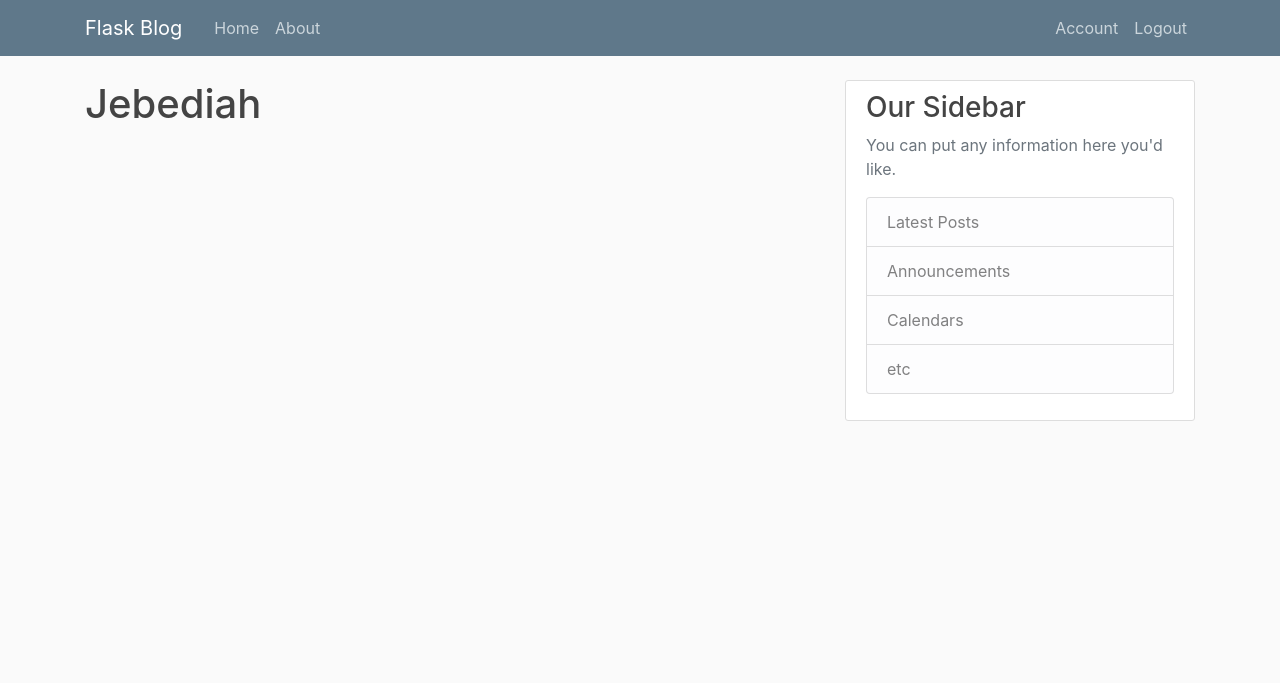
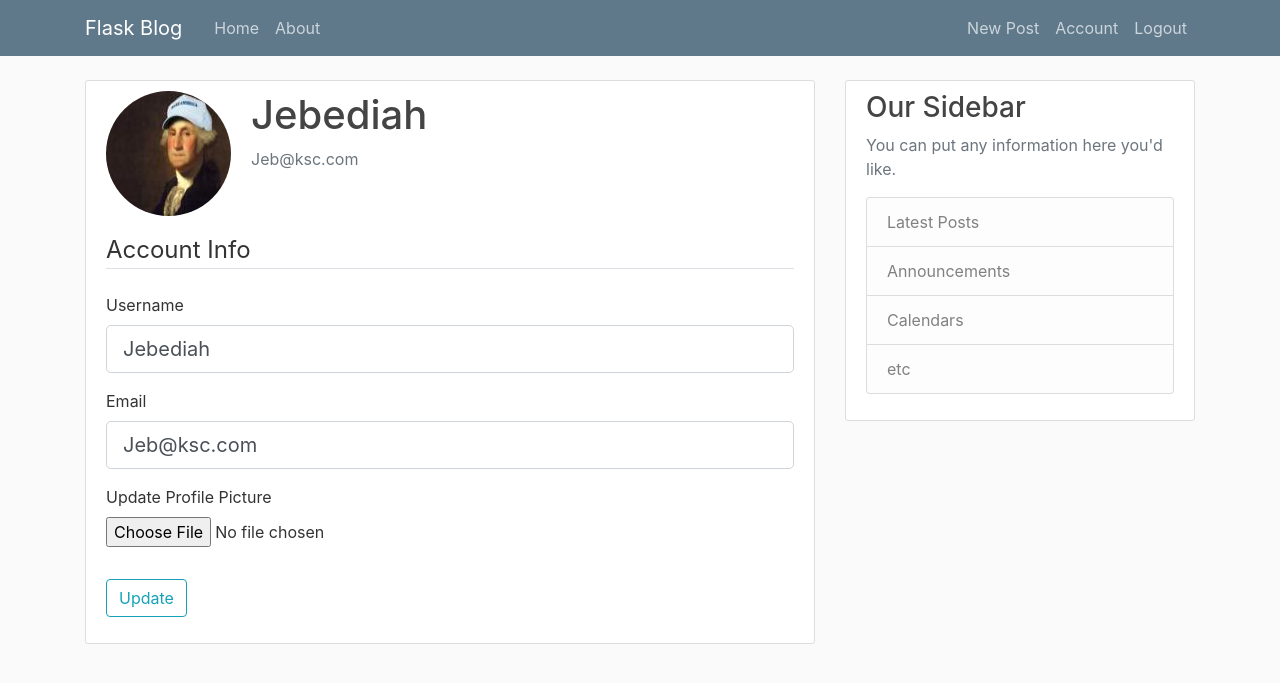
Before and after one commit to FlexibleToast/flask, a Flask app: page /account in a window 1280 px wide. Shown: the top 683 px of the page. Run offline with Flask 2, Linux system fonts and the light colour scheme; a user stored in the database is signed in; some libraries are stand-ins or nearby versions.

Commit message:
Create, Update, and Delete Posts

```diff
--- a/flaskblog/forms.py
+++ b/flaskblog/forms.py
@@ -1,5 +1,7 @@
 from flask_wtf import FlaskForm
-from wtforms import StringField, PasswordField, SubmitField, BooleanField
+from flask_wtf.file import FileField, FileAllowed
+from flask_login import current_user
+from wtforms import StringField, PasswordField, SubmitField, BooleanField, TextAreaField
 from wtforms.validators import DataRequired, Length, Email, EqualTo, ValidationError
 from flaskblog.models import User
 
@@ -22,7 +24,30 @@ class RegistrationForm(FlaskForm):
       raise ValidationError('Email already registered')
 
 class LoginForm(FlaskForm):
-  email = StringField('Email', validators=[DataRequired(), Email(),])
+  email = StringField('Email', validators=[DataRequired(), Email()])
   password = PasswordField('Password', validators=[DataRequired()])
   remember = BooleanField('Remember Me')
   submit = SubmitField('Login')
+
+class UpdateAccountForm(FlaskForm):
+  username = StringField('Username', validators=[DataRequired(), Length(min=2, max=20)])
+  email = StringField('Email', validators=[DataRequired(), Email(),])
+  picture = FileField('Update Profile Picture', validators=[FileAllowed(['jpeg', 'jpg', 'png'])])
+  submit = SubmitField('Update')
+
+  def validate_username(self, username):
+    if username.data != current_user.username:
+      user = User.query.filter_by(username=username.data).first()
+      if user:
+        raise ValidationError('Username already exists')
+
+  def validate_email(self, email):
+    if email.data != current_user.email:
+      user = User.query.filter_by(email=email.data).first()
+      if user:
+        raise ValidationError('Email already registered')
+
+class PostForm(FlaskForm):
+  title = StringField('Title', validators=[DataRequired()])
+  content = TextAreaField('Content', validators=[DataRequired()])
+  submit = SubmitField('Post')
--- a/flaskblog/routes.py
+++ b/flaskblog/routes.py
@@ -1,28 +1,16 @@
-from flask import render_template, url_for, flash, redirect, request
+import os
+import secrets
+from PIL import Image
+from flask import render_template, url_for, flash, redirect, request, abort
 from flaskblog import app, db, bcrypt
-from flaskblog.forms import RegistrationForm, LoginForm
+from flaskblog.forms import RegistrationForm, LoginForm, UpdateAccountForm, PostForm
 from flaskblog.models import User, Post
 from flask_login import login_user, logout_user, current_user, login_required
-
-# Test posts
-posts = [
-  {
-    'author': 'Jebediah Kerman',
-    'title': 'Snacks',
-    'content': "We didn't bring enough snacks.",
-    'date_posted': 'Aug 10, 2021'
-  },
-  {
-    'author': 'Valentina Kerman',
-    'title': 'Piloting',
-    'content': "Pro tip: Keep the pointy end up.",
-    'date_posted': 'Aug 15, 2021'
-  }
-]
 
 @app.route("/")
 @app.route("/home")
 def home():
+  posts = Post.query.all()
   return render_template('home.html', posts=posts)
 
 @app.route("/about")
@@ -63,7 +51,81 @@ def logout():
   logout_user()
   return redirect(url_for('home'))
 
-@app.route("/account")
+@app.route("/account", methods=['GET', 'POST'])
 @login_required
 def account():
-  return render_template('account.html', title="Account")
+  form = UpdateAccountForm()
+  if form.validate_on_submit():
+    if form.picture.data:
+      if current_user.image_file != 'default.jpg':
+        os.remove(os.path.join(app.root_path, 'static/profile_pics', current_user.image_file))
+      picture_file = save_picture(form.picture.data)
+      current_user.image_file = picture_file
+    current_user.username = form.username.data
+    current_user.email = form.email.data
+    db.session.commit()
+    flash('Your account has been updated', 'success')
+    return redirect(url_for('account'))
+  elif request.method == 'GET':
+    form.username.data = current_user.username
+    form.email.data = current_user.email
+  image_file = url_for('static', filename='profile_pics/' + current_user.image_file)
+  return render_template('account.html', title="Account", image_file=image_file, form=form)
+
+def save_picture(form_picture):
+  random_hex = secrets.token_hex(8)
+  _, f_ext = os.path.splitext(form_picture.filename)
+  picture_fn = random_hex + f_ext
+  picture_path = os.path.join(app.root_path, 'static/profile_pics', picture_fn)
+  output_size = (125, 125)
+  i = Image.open(form_picture)
+  i.thumbnail(output_size)
+  i.save(picture_path)
+  return picture_fn
+
+@app.route("/post/new", methods=['GET', 'POST'])
+@login_required
+def new_post():
+  form = PostForm()
+  if form.validate_on_submit():
+    post = Post(title=form.title.data, content=form.content.data, author=current_user)
+    db.session.add(post)
+    db.session.commit()
+    flash('Post has been created', 'success')
+    return redirect(url_for('home'))
+  return render_template('create_post.html', title='NewPost', form=form, legend='New Post')
+
+@app.route("/post/<int:post_id>")
+def post(post_id):
+  post = Post.query.get_or_404(post_id)
+  return render_template('post.html', title=post.title, post=post)
+
+@app.route("/post/<int:post_id>/update", methods=['GET', 'POST'])
+@login_required
+def update_post(post_id):
+  post = Post.query.get_or_404(post_id)
+  if post.author != current_user:
+    abort(403)
+  form = PostForm()
+  if form.validate_on_submit():
+    post.title = form.title.data
+    post.content = form.content.data
+    db.session.commit()
+    flash('Your post has been updated', 'success')
+    return redirect(url_for('post', post_id=post.id))
+  elif request.method == 'GET':
+    form.title.data = post.title
+    form.content.data = post.content
+  return render_template('create_post.html', title='NewPost', form=form, legend='Update Post')
+
+@app.route("/post/<int:post_id>/delete", methods=['POST'])
+@login_required
+def delete_post(post_id):
+  post = Post.query.get_or_404(post_id)
+  if post.author != current_user:
+    abort(403)
+  else:
+    db.session.delete(post)
+    db.session.commit()
+    flash('Your post has been deleted', 'success')
+    return redirect(url_for('home'))
--- a/flaskblog/templates/account.html
+++ b/flaskblog/templates/account.html
@@ -1,4 +1,56 @@
 {% extends "layout.html" %}
 {% block content %}
-<h1>{{ current_user.username }}</h1>
+<div class="content-section">
+  <div class="media">
+    <img class="rounded-circle account-img" src="{{ image_file }}">
+    <div class="media-body">
+      <h2 class="account-heading">{{ current_user.username }}</h2>
+      <p class="text-secondary">{{ current_user.email }}</p>
+    </div>
+  </div>
+  <form method="POST" action="" enctype="multipart/form-data">
+    {{ form.hidden_tag() }}
+    <fieldset class="form-group">
+      <legend class="border-bottom mb-4">Account Info</legend>
+      <div class="form-group">
+        {{ form.username.label(class="form-control-label") }}
+        {% if form.username.errors %}
+          {{ form.username(class="form-control form-control-lg is-invalid")}}
+          <div class="invalid-feedback">
+            {% for error in form.username.errors %}
+              <span>{{ error }}</span>
+            {% endfor %}
+          </div>
+        {% else %}
+        {{ form.username(class="form-control form-control-lg") }}
+        {% endif %}
+      </div>
+      <div class="form-group">
+        {{ form.email.label(class="form-control-label") }}
+        {% if form.email.errors %}
+          {{ form.email(class="form-control form-control-lg is-invalid")}}
+          <div class="invalid-feedback">
+            {% for error in form.email.errors %}
+              <span>{{ error }}</span>
+            {% endfor %}
+          </div>
+        {% else %}
+        {{ form.email(class="form-control form-control-lg") }}
+        {% endif %}
+      </div>
+      <div class="form-group">
+        {{ form.picture.label() }}
+        {{ form.picture(class="form-control-file") }}
+        {% if form.picture.errors %}
+          {% for error in form.picture.errors %}
+          <span class="text-danger" >{{ error }}</span></br>
+          {% endfor %}
+        {% endif %}
+      </div>
+    </fieldset>
+    <div class="form-group">
+      {{ form.submit(class="btn btn-outline-info") }}
+    </div>
+  </form>
+</div>
 {% endblock content %}
--- a/flaskblog/templates/layout.html
+++ b/flaskblog/templates/layout.html
@@ -32,6 +32,7 @@
             <!-- Navbar Right Side -->
             <div class="navbar-nav">
               {% if current_user.is_authenticated %}
+              <a class="nav-item nav-link" href="{{ url_for('new_post') }}">New Post</a>
               <a class="nav-item nav-link" href="{{ url_for('account') }}">Account</a>
               <a class="nav-item nav-link" href="{{ url_for('logout') }}">Logout</a>
               {% else %}
```
Also changed, not shown: flaskblog/templates/create_post.html (added, +40 -0 lines), flaskblog/templates/home.html (+4 -3 lines), flaskblog/templates/post.html (added, +41 -0 lines), flaskblog/site.db, flaskblog/static/profile_pics/7ff8851e6769df5b.jpeg (added), flaskblog/static/profile_pics/9f8ad0b639751027.jpg (added), flaskblog/static/profile_pics/default.jpg (added).
